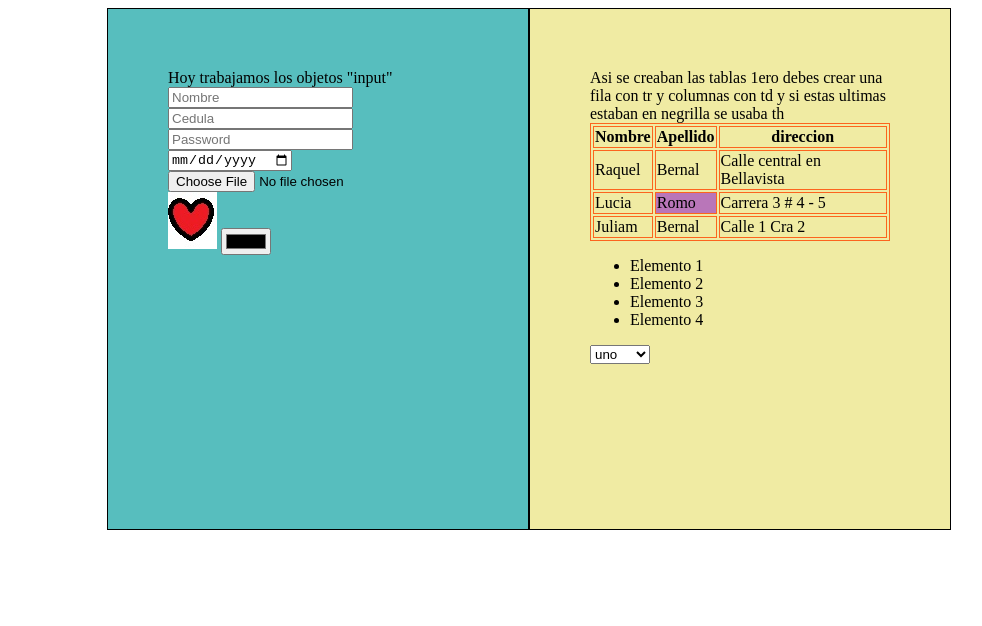
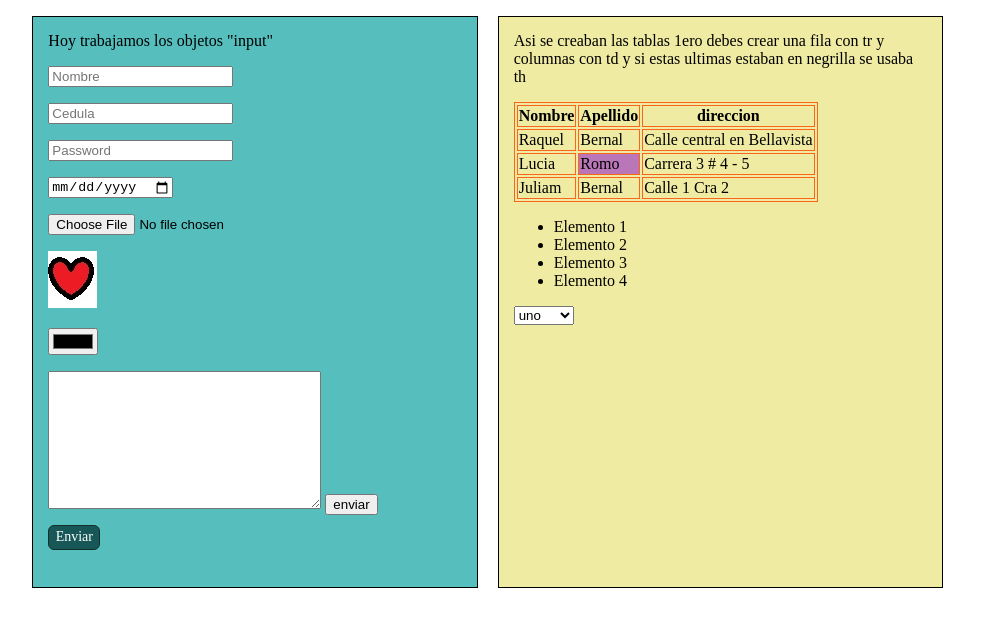
Before and after one commit to RaquelBernalR/MUJER-DIGITAL, a plain HTML site: page 06082021.html in a window 1280 px wide. Shown: the whole page, without its empty margins (111-1093 px from the left). Drawn offline with Linux system fonts and the light colour scheme.

Commit message:
se mejora presentacion y distribucion de los objetos

```diff
--- a/06082021.html
+++ b/06082021.html
@@ -24,12 +24,15 @@
       margin-left: auto;
       margin-right: auto;
     }
-    #container1{
+    #container1 {
       background-color: rgb(87, 190, 190);
    	  margin-left: auto;
 	    margin-right: auto;
-      max-inline-size: 300px;
-      padding: 60px;
+      max-inline-size: 600px;
+      height: 540px;
+      padding: 15px;
+      margin-block: 8px;
+      margin-inline: 20px;
 
     }
 
@@ -37,28 +40,56 @@
       background-color: rgb(240, 235, 163);
    	  margin-left: auto;
 	    margin-right: auto;
-      max-inline-size: 300px;
-      padding: 60px;
+      max-inline-size: 600px;
+      height: 540px;
+      padding: 15px;
+      margin-block: 8px;
+    }
+
+    #comentarios{
+      padding: 8px;
+    }
+
+    #otroboton{
+    background-color: rgb(24, 87, 87);
+    border: solid 1px rgb(17, 48, 41);
+    border-radius: 6px;
+    width: 50px;
+    height: 20px;
+    padding-top: 3px;
+    text-align: center;
+    font-size: 14px;
+    color: white;
+    margin-top: 10px;
+    cursor: pointer;
+
+    }
+    .boton2:hover{
+      background: color;
     }
 
   </style>
   <div id="container">
 
-   <div id="container1"style="float:left;width:40%;height:400px;border:1px solid black;">
-      Hoy trabajamos los objetos "input"
-     <input type="text" id="txt_nombre" class="txtcaja" placeholder="Nombre" md= 12>
-     <input type="number" id="txt_cedula" class="txtcaja" placeholder="Cedula" md= 12>
-     <input type="password" id="txt_password" class="txtcaja" placeholder="Password" md= 12>
-     <input type="date" id="txt_fechanacimiento" md= 12>
-     <input type="file" name="txt_file" id="subirarchivos"  md= 12>
-     <input type="image" src="imagenes\corazon.jpg" alt="Lunch" md= 12>
-     <input type="color" name="text_color" id="color"  md= 12>
+   <div id="container1"style="float:left;width:40%;border:1px solid black;" >
+      Hoy trabajamos los objetos "input" <p></p>
+     <input type="text" id="txt_nombre" class="txtcaja" placeholder="Nombre" maxlength="25"> <p></p>
+     <input type="number" id="txt_cedula" class="txtcaja" placeholder="Cedula" maxlength="12" oninput="if(this.value.length > this.maxLength) this.value = this.value.slice(0, this.maxLength);" />  <p></p>
+     <input type="password" id="txt_password" class="txtcaja" placeholder="Password" maxlength="10">  <p></p>
+     <input type="date" id="txt_fechanacimiento" md= 12>  <p></p>
+     <input type="file" name="txt_file" id="subirarchivos"  >  <p></p>
+     <input type="image" src="imagenes\corazon.jpg" alt="Lunch" >  <p></p>
+     <input type="color" name="text_color" id="color" >  <p></p>
+     <textarea name="sugerencias" id="comentarios" cols="30" rows="8" maxlength="100"></textarea>
+     <input type="button" value="enviar" id="elboton">
 
+     <div id="otroboton" class="boton2">Enviar</div>
     </div>
-    <div id="container2"style="float:left;width:40%;height:400px;border:1px solid black;">
+    <div id="container2"style="float:left;width:40%;border:1px solid black;">
      <table>
-       Asi se creaban las tablas
-       1ero debes crear una fila con tr y columnas con td y  si estas ultimas estaban en negrilla se usaba th
+        Asi se creaban las tablas
+        1ero debes crear una fila con tr y columnas con td y  si estas ultimas estaban en negrilla se usaba th</P>
+
 
         <tr>
 
@@ -110,6 +141,8 @@
        <option value="3">tres</option>
        <option value="4">cuatro</option>
       </select>
+
+
     </div>
   </div>
 </body>
```
